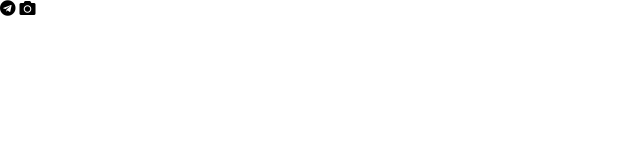
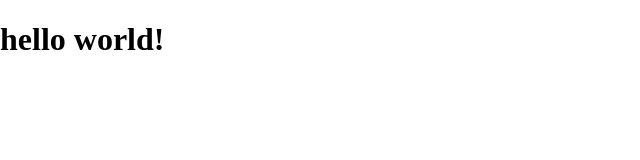
Before and after one commit to sovaamahato/template, a plain HTML site: page --template/index.html in a window 1280 px wide. Shown: the whole page, without its empty margins (0-640 px from the left). Drawn offline with Linux system fonts and the light colour scheme.

Commit message:
hello world

```diff
--- a/--template/index.html
+++ b/--template/index.html
@@ -8,8 +8,7 @@
     <link rel="stylesheet" href="style.css">
 </head>
 <body>
-    <i class="fab fa-telegram" aria-hidden="true"></i>
-    <i class="fas fa-camera"></i>
+    <h1>hello world!</h1>
 
 
     <script src="script.js"></script>
```
